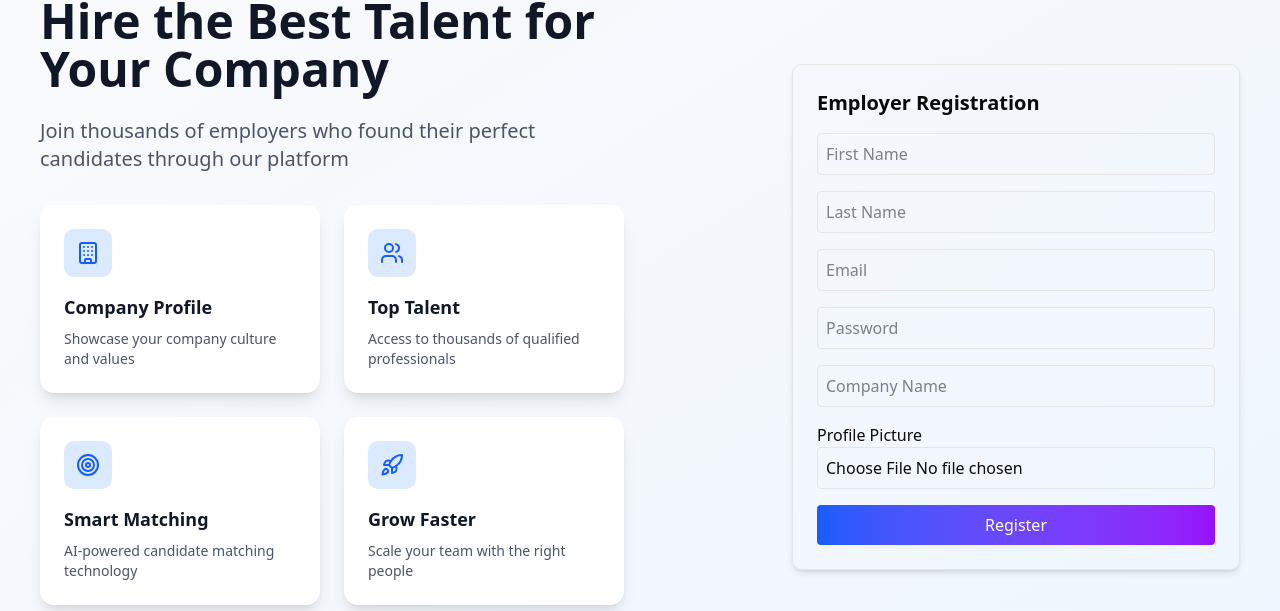
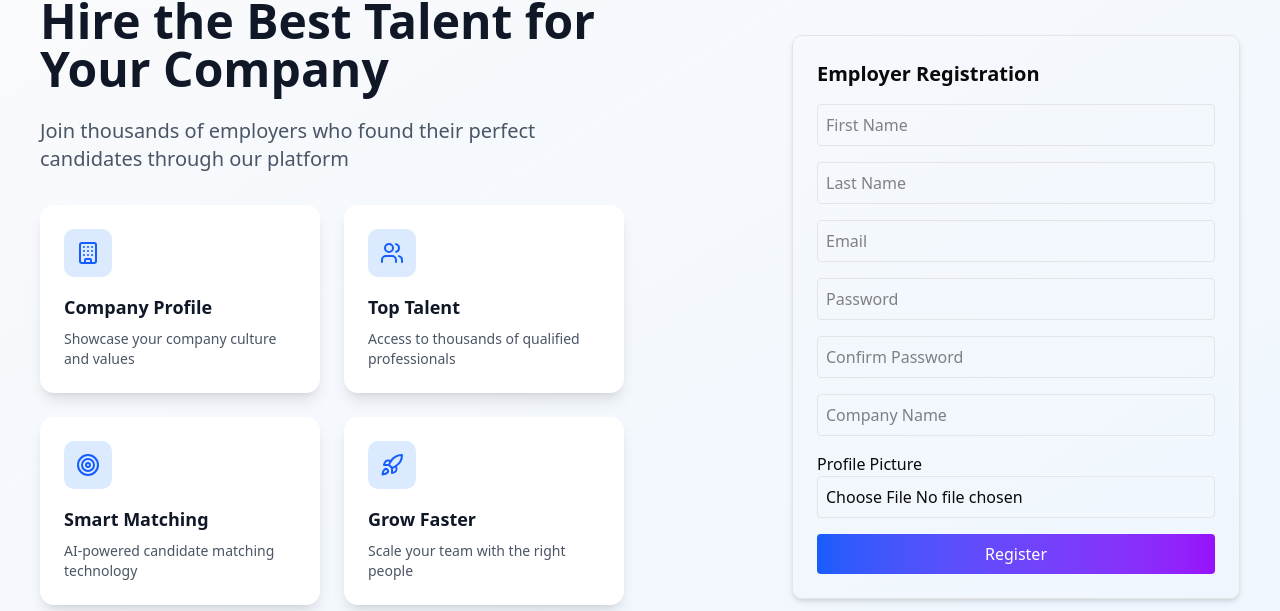
Before and after one commit to Hailekeh22/AI-Assisted-Recruitment-System-Frontend, a Next.js app: page /en/foremployers in a window 1280 px wide. Shown: the part 119-730 px from the top of the page. Built offline with nearby package versions, Linux system fonts and the light colour scheme; no server answers.

Commit message:
form validation

```diff
--- a/messages/am.json
+++ b/messages/am.json
@@ -78,7 +78,7 @@
         "title": "ከፍተኛ ደረጃ",
         "description": "በእጅግ በርካታ ተጠቃሚዎችን ማስተናገድ የሚችል"
       }
-  }
+    }
   },
 
   "loginPage": {
@@ -265,6 +265,14 @@
     "registering": "በማመዝገብ ላይ...",
     "registrationSuccess": "የቀጣሪው አድራሻ በተሳካ ሁኔታ ተመዝግቧል!",
     "registrationError": "አንድ ስህተት ተፈጥሯል። እባክዎ ደግመው ይሞክሩ።",
+    "confirmPassword": "የይለፍ ቃልን ያረጋግጡ",
+    "firstNameRequired": "ስም መሞላት አለበት፣ ወይም በጣም አጭር ሞልተዋል",
+    "lastNameRequired": "የአባት ስም መሞላት አለበት፣ ወይም በጣም አጭር ሞልተዋል",
+    "invalidEmail": "እባክዎ ትክክለኛ ኢሜይል ያስገቡ",
+    "passwordMin": "የይለፍ ቃል ቢያንስ 6 ቁጥር መሆን አለበት",
+    "confirmPasswordRequired": "የይለፍ ቃል እንደገና ያስገቡ",
+    "passwordsDoNotMatch": "የይለፍ ቃሎቹ አይዛመዱም",
+    "companyNameRequired": "የኩባንያ ስም መሞላት አለበት",
     "hero": {
       "title": "ለኩባንያዎ ምርጥ ብቃት ያላቸውን ይቅጠሩ",
       "subtitle": "በመድረካችን በኩል ፍጹም አመልካቾቻቸውን ያገኙ ብዙ ሺህ የሰራተኛ ባለቤቶች ጋር ይቀላቀሉ",
@@ -409,7 +417,7 @@
       "create": "አካውንት ፍጠር",
       "serviceLabel": "የምትሰጡትን አገልግሎቶች ያስገቡ",
       "servicePlaceholder": "የምትሰጡትን አገልግሎቶች ያስገቡ...",
-      "phoneLabel" : "የስልክ ቁጥርዎን እዚህ ያስገቡ",
+      "phoneLabel": "የስልክ ቁጥርዎን እዚህ ያስገቡ",
       "phonePlaceholder": "09xx xxx xxx"
     },
     "profile": {
--- a/messages/en.json
+++ b/messages/en.json
@@ -263,6 +263,14 @@
     "profilePicture": "Profile Picture",
     "register": "Register",
     "registering": "Registering...",
+    "confirmPassword": "Confirm Password",
+    "firstNameRequired": "First name is required, or its too short",
+    "lastNameRequired": "Last name is required, or its too short",
+    "invalidEmail": "Please enter a valid email address",
+    "passwordMin": "Password must be at least 6 characters",
+    "confirmPasswordRequired": "Please confirm your password",
+    "passwordsDoNotMatch": "Passwords do not match",
+    "companyNameRequired": "Company name is required",
     "hero": {
       "title": "Hire the Best Talent for Your Company",
       "subtitle": "Join thousands of employers who found their perfect candidates through our platform",
--- a/package.json
+++ b/package.json
@@ -52,7 +52,7 @@
     "sonner": "^2.0.7",
     "tailwind-merge": "^3.3.1",
     "vaul": "^1.1.2",
-    "zod": "^4.0.15"
+    "zod": "^4.1.5"
   },
   "devDependencies": {
     "@eslint/eslintrc": "^3",
--- a/src/components/EmployerProfileComponents/EmployerRegistrationForm.tsx
+++ b/src/components/EmployerProfileComponents/EmployerRegistrationForm.tsx
@@ -6,6 +6,7 @@ import { useRouter } from "next/navigation";
 import { useState } from "react";
 import { useDispatch } from "react-redux";
 import { toast } from "sonner";
+import { z } from "zod";
 
 export default function EmployerRegistrationForm() {
   const t = useTranslations("employerForm");
@@ -18,10 +19,28 @@ export default function EmployerRegistrationForm() {
     lastname: "",
     email: "",
     password: "",
+    confirmPassword: "",
     company_name: "",
   });
 
+  const [errors, setErrors] = useState<Record<string, string>>({});
   const [profilePicture, setProfilePicture] = useState<File | null>(null);
+
+  const schema = z
+    .object({
+      firstname: z.string().min(3, { message: t("firstNameRequired") }),
+      lastname: z.string().min(3, { message: t("lastNameRequired") }),
+      email: z.string().email({ message: t("invalidEmail") }),
+      password: z.string().min(6, { message: t("passwordMin") }),
+      confirmPassword: z
+        .string()
+        .min(6, { message: t("confirmPasswordRequired") }),
+      company_name: z.string().min(1, { message: t("companyNameRequired") }),
+    })
+    .refine((data) => data.password === data.confirmPassword, {
+      message: t("passwordsDoNotMatch"),
+      path: ["confirmPassword"],
+    });
 
   const handleChange = (e: React.ChangeEvent<HTMLInputElement>) => {
     setForm({ ...form, [e.target.name]: e.target.value });
@@ -36,9 +55,24 @@ export default function EmployerRegistrationForm() {
   const handleSubmit = async (e: React.FormEvent) => {
     e.preventDefault();
 
+    const result = schema.safeParse(form);
+    if (!result.success) {
+      const fieldErrors: Record<string, string> = {};
+      result.error.issues.forEach((err) => {
+        if (err.path[0]) {
+          fieldErrors[err.path[0].toString()] = err.message;
+        }
+      });
+      setErrors(fieldErrors);
+      return;
+    }
+
+    setErrors({});
+
     const formData = new FormData();
-    Object.entries(form).forEach(([key, value]) =>
-      formData.append(key, value as string)
+    Object.entries(form).forEach(
+      ([key, value]) =>
+        key !== "confirmPassword" && formData.append(key, value as string)
     );
     if (profilePicture) {
       formData.append("profile_picture", profilePicture);
@@ -51,15 +85,16 @@ export default function EmployerRegistrationForm() {
       dispatch(setEmail(form.email));
       router.push(`/verifyemail`);
     } else if (res?.error) {
-      const errorMsg =
-        res.error?.data?.message || t("registrationError");
+      const errorMsg = res.error?.data?.message || t("registrationError");
       toast.error(errorMsg);
     }
   };
 
   return (
     <div className="max-w-md mx-auto mt-8 p-6 border rounded-lg shadow-md">
-      <h2 className="text-xl font-semibold mb-4">{t("employerRegistration")}</h2>
+      <h2 className="text-xl font-semibold mb-4">
+        {t("employerRegistration")}
+      </h2>
       <form onSubmit={handleSubmit} className="space-y-4">
         <input
           type="text"
@@ -68,8 +103,11 @@ export default function EmployerRegistrationForm() {
           value={form.firstname}
           onChange={handleChange}
           className="w-full border p-2 rounded"
-          required
         />
+        {errors.firstname && (
+          <p className="text-red-500 text-sm">{errors.firstname}</p>
+        )}
+
         <input
           type="text"
           name="lastname"
@@ -77,8 +115,11 @@ export default function EmployerRegistrationForm() {
           value={form.lastname}
           onChange={handleChange}
           className="w-full border p-2 rounded"
-          required
         />
+        {errors.lastname && (
+          <p className="text-red-500 text-sm">{errors.lastname}</p>
+        )}
+
         <input
           type="email"
           name="email"
@@ -86,8 +127,9 @@ export default function EmployerRegistrationForm() {
           value={form.email}
           onChange={handleChange}
           className="w-full border p-2 rounded"
-          required
         />
+        {errors.email && <p className="text-red-500 text-sm">{errors.email}</p>}
+
         <input
           type="password"
           name="password"
@@ -95,8 +137,23 @@ export default function EmployerRegistrationForm() {
           value={form.password}
           onChange={handleChange}
           className="w-full border p-2 rounded"
-          required
         />
+        {errors.password && (
+          <p className="text-red-500 text-sm">{errors.password}</p>
+        )}
+
+        <input
+          type="password"
+          name="confirmPassword"
+          placeholder={t("confirmPassword")}
+          value={form.confirmPassword}
+          onChange={handleChange}
+          className="w-full border p-2 rounded"
+        />
+        {errors.confirmPassword && (
+          <p className="text-red-500 text-sm">{errors.confirmPassword}</p>
+        )}
+
         <input
           type="text"
           name="company_name"
@@ -104,8 +161,11 @@ export default function EmployerRegistrationForm() {
           value={form.company_name}
           onChange={handleChange}
           className="w-full border p-2 rounded"
-          required
         />
+        {errors.company_name && (
+          <p className="text-red-500 text-sm">{errors.company_name}</p>
+        )}
+
         <label htmlFor="profileImg"> {t("profilePicture")}</label>
         <input
           type="file"
```
Also changed, not shown: 1 other file (tests, documents, lock files or other folders).
